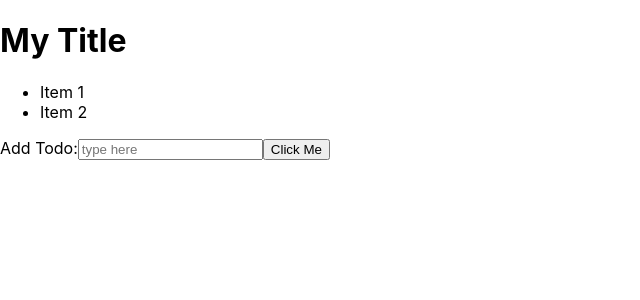
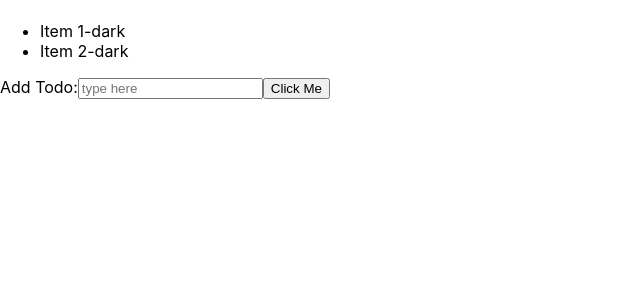
Before and after one commit to m14t/react-101, a React (Create React App) app: page / in a window 1280 px wide. Shown: the top 300 px of the page, without its empty margins (0-640 px from the left). Built offline with nearby package versions, Linux system fonts and the light colour scheme.

Commit message:
context demo

```diff
--- a/src/App.js
+++ b/src/App.js
@@ -1,6 +1,6 @@
 import React, { Component } from 'react';
 import TodoList from './TodoList';
-
+import ThemeContext from './contexts/theme';
 
 class App extends Component {
   state = {
@@ -20,6 +20,8 @@ class App extends Component {
   render() {
     return (
       <div>
+        <ThemeContext.Provider value="dark">
+
           <TodoList
             todos={this.state.todos}
           />
@@ -52,6 +54,7 @@ class App extends Component {
           >
             Click Me
           </button>
+        </ThemeContext.Provider>
       </div>
     );
   }
--- a/src/TodoItem.js
+++ b/src/TodoItem.js
@@ -1,12 +1,21 @@
 import React, { memo } from 'react';
+import ThemeContext from './contexts/theme';
 
 function TodoItem(props) {
     console.log(props.todo.title);
 
   return (
-    <li>
-        {props.todo.title}
-    </li>
+    <ThemeContext.Consumer>
+        {value => (
+            <li>
+                <div>
+                    {props.todo.title}
+                    -
+                    {value}
+                </div>
+            </li>
+        )}
+    </ThemeContext.Consumer>
   )
 }
 
--- a/src/TodoList.js
+++ b/src/TodoList.js
@@ -1,10 +1,10 @@
-import React, { memo } from 'react';
+import React, { memo} from 'react';
 import TodoItem from './TodoItem';
 
 function TodoList(props) {
   return (
     <div className="TodoList">
-      <h1>My Title</h1>
+      <h1>{props.children}</h1>
       <ul>
         {props.todos.map((todo) => (
           <TodoItem
--- /dev/null
+++ b/src/contexts/theme.js
@@ -0,0 +1,5 @@
+import React from 'react';
+
+const ThemeContext = React.createContext('light');
+
+export default ThemeContext;
```
Also changed, not shown: 1 other file (tests, documents, lock files or other folders). Lines whose indentation alone changed are shown as unchanged.
